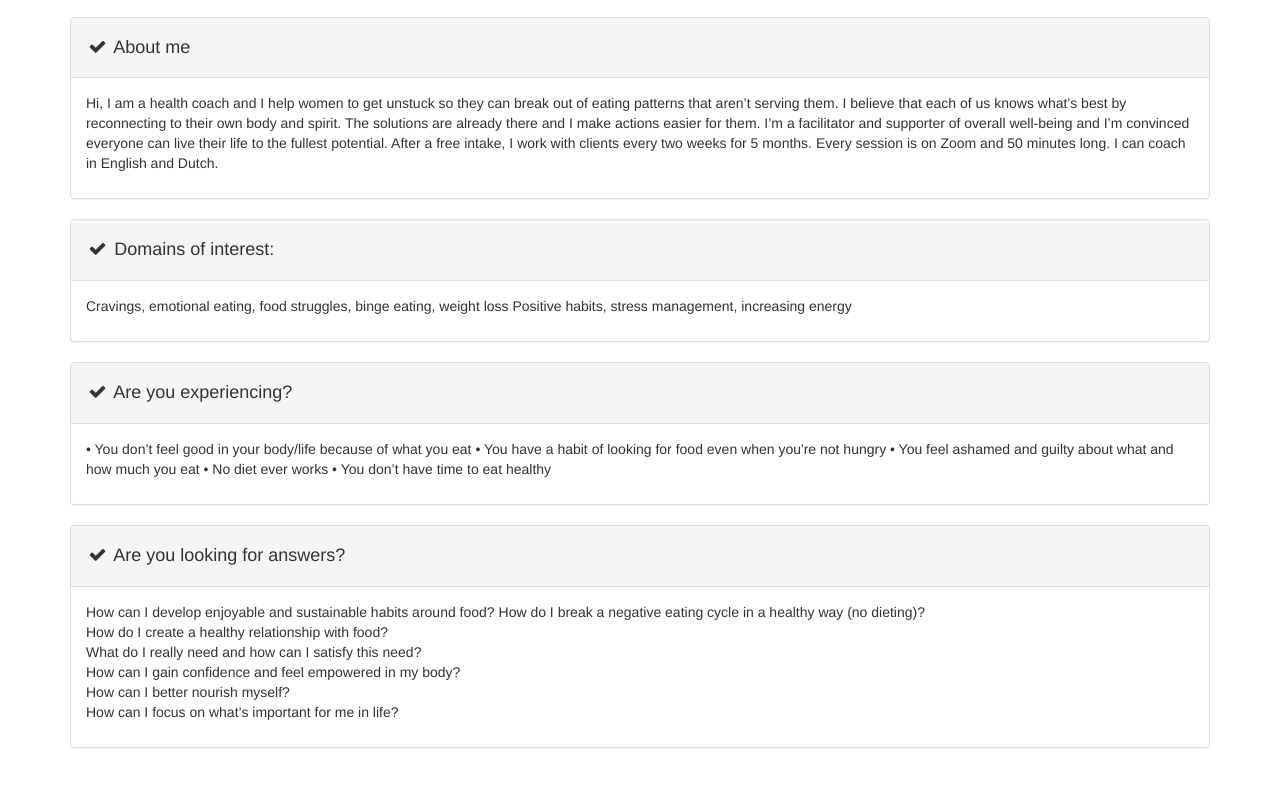
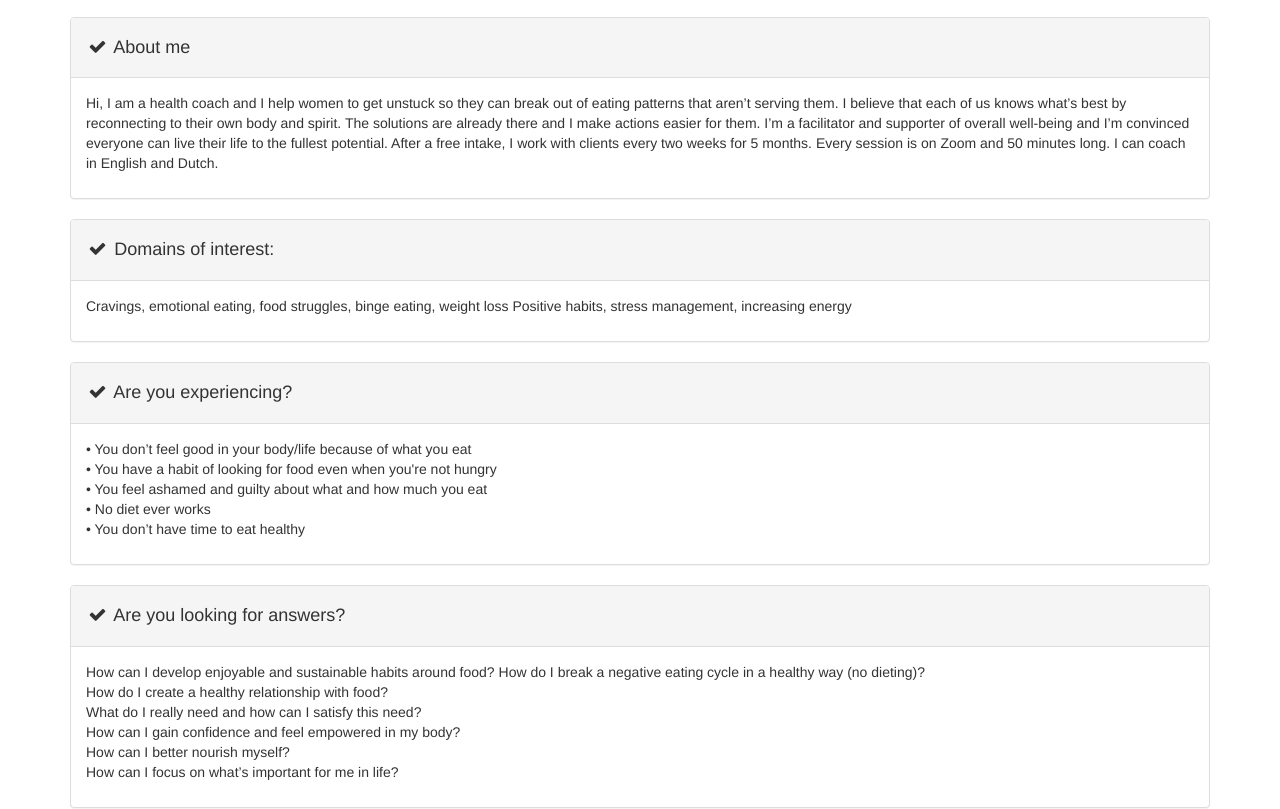
Before and after one commit to mschotsa/Annelore, a plain HTML site: page index.html in a window 1280 px wide. Shown: the part 518-1327 px from the top of the page. Drawn offline with Linux system fonts and the light colour scheme.

Commit message:
Update index.html

```diff
--- a/index.html
+++ b/index.html
@@ -162,11 +162,11 @@ Positive habits, stress management, increasing energy</p>
                         <h4><i class="fa fa-fw fa-check"></i> Are you experiencing? </h4>
                     </div>
                     <div class="panel-body">
-                        <p>•	You don’t feel good in your body/life because of what you eat
-•	You have a habit of looking for food even when you're not hungry
-•	You feel ashamed and guilty about what and how much you eat
-•	No diet ever works
-•	You don’t have time to eat healthy
+                        <p>•	You don’t feel good in your body/life because of what you eat <br>
+•	You have a habit of looking for food even when you're not hungry <br>
+•	You feel ashamed and guilty about what and how much you eat <br>
+•	No diet ever works <br>
+•	You don’t have time to eat healthy <br>
 </p>
                         <!-- <a href="#" class="btn btn-default">Learn More</a> -->
                     </div>
```
